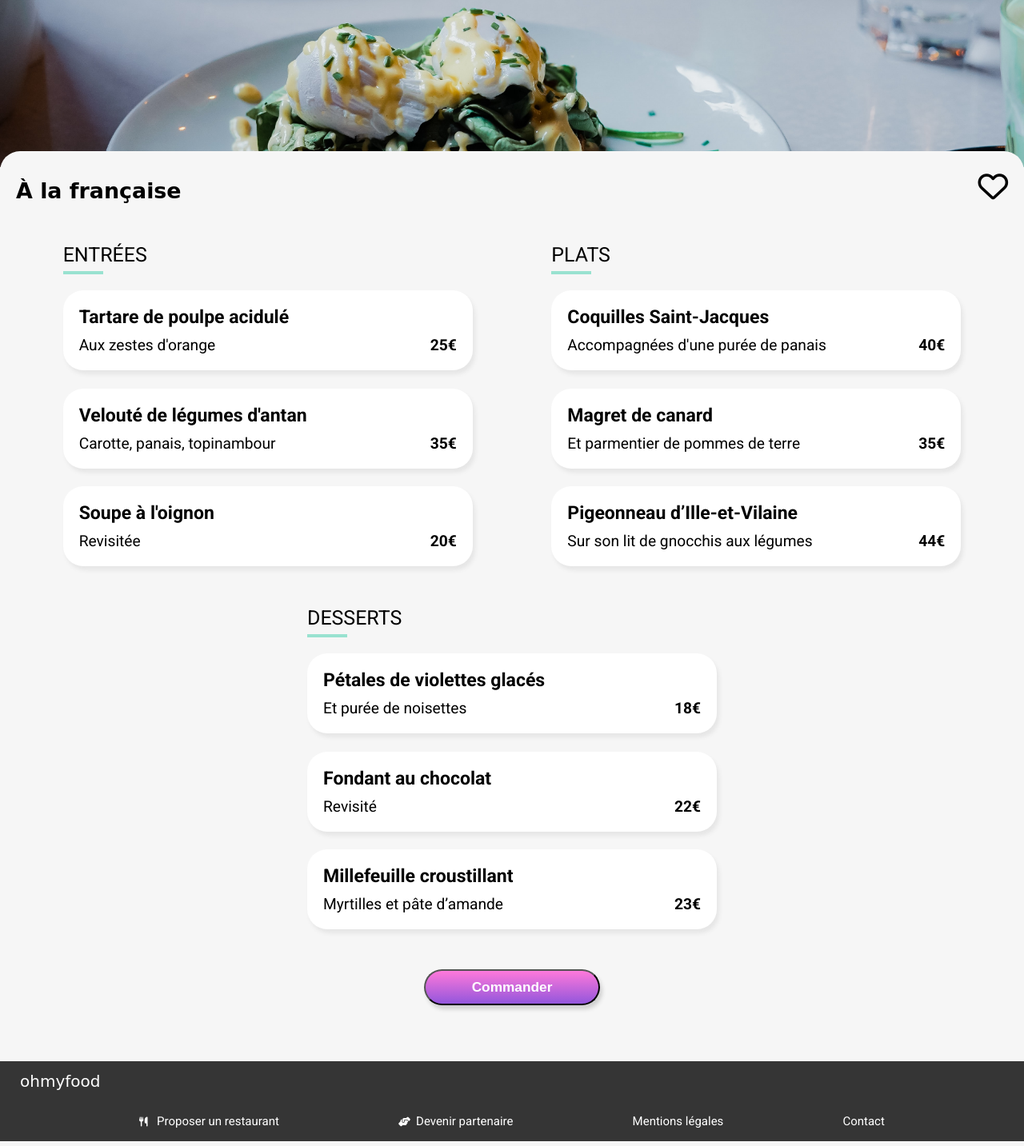
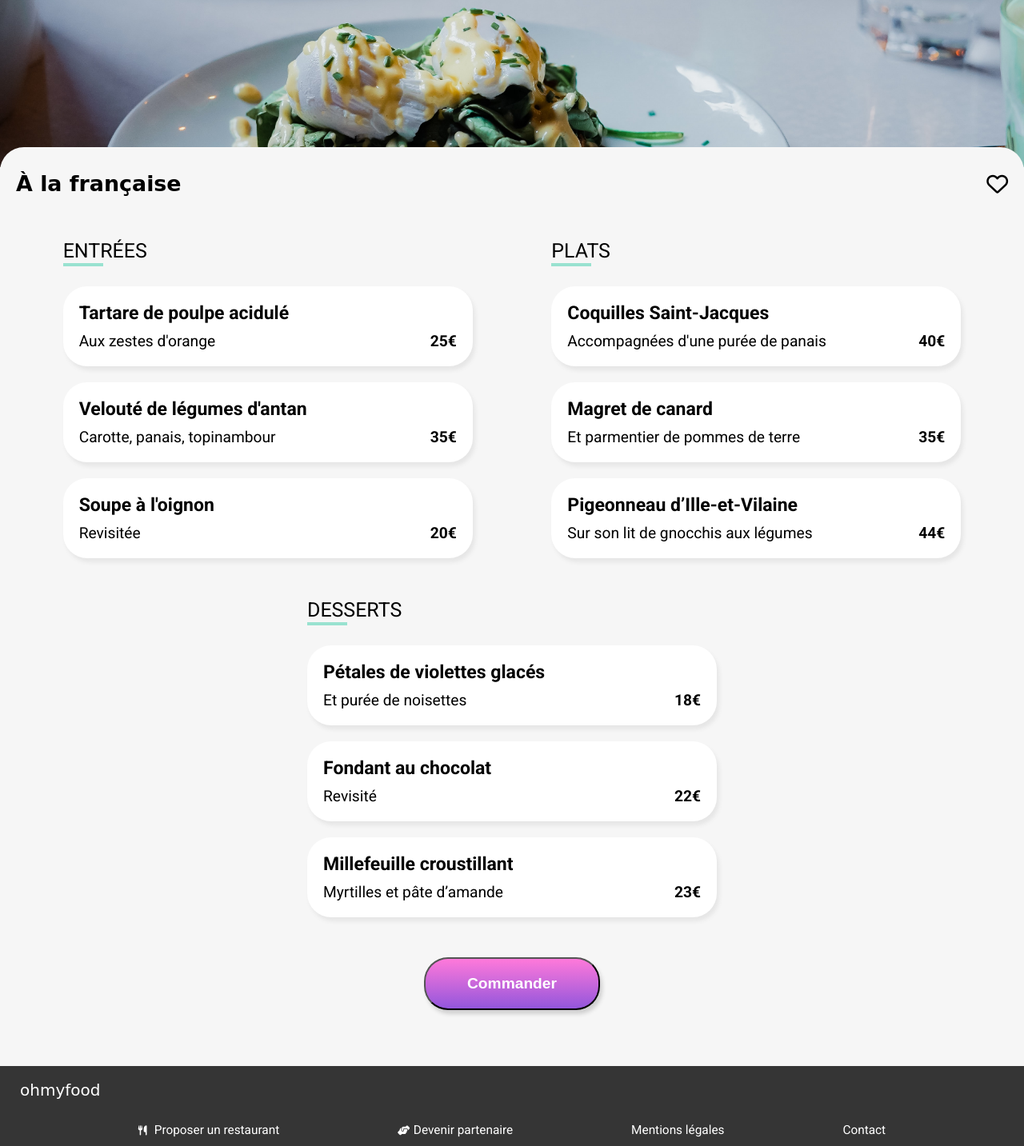
Before and after one commit to PBacle/PaulineBacle_3_25112020, a website: page RESTAURANTS/ALaFrancaise.html in a window 1280 px wide. Shown: the part 101-1534 px from the top of the page at 80% size. Drawn offline with Linux system fonts and the light colour scheme; a web font is replaced by a local one.

Commit message:
sass proofing everything except restaurants.scss in lists

```diff
--- a/scss/base/_base.scss
+++ b/scss/base/_base.scss
@@ -9,13 +9,12 @@ html,body{
 body{
     background: $colour-bkg-primary;
     text-align: center;
-    font-size: 1.2em;
+    font-size: $fontsize-std;
     position:relative
 }
 
 *{
-	margin:0;
-	padding: 0;
+	margin:0;padding: 0;
 }
 
 a{
@@ -28,24 +27,24 @@ ul{
 }
 
 h1{
-    font-size: 1.4em;
-    margin:20px 75px ;
+    font-size: $fontsize-h1;
+    margin:$margin-std $margin-huge ;
 }
 
 h2{
-    font-size: 1.3em;
-    padding-top: 50px;
-    margin-bottom: 30px;
+    font-size: $fontsize-h2;
+    padding-top: $padding-large;
+    margin-bottom: $margin-large;
 }
 
 h3{
-    font-size: 1.2em;
+    font-size: $fontsize-std;
 }
 
 img{
     object-fit: cover;
     width:100%;
-    max-height: 250px;
+    max-height: $img-height;
 }
 
 section:nth-of-type(even){
@@ -54,6 +53,6 @@ section:nth-of-type(even){
 
 section{
     text-align: left;
-    padding:0 20px 0 20px ;
-    min-height: 440px;
+    padding:0 $padding-std 0 $padding-std ;
+    min-height: $section-height;
 }
--- a/scss/components/_buttons.scss
+++ b/scss/components/_buttons.scss
@@ -3,43 +3,41 @@
     display: inline-block;
     color:white;font-weight: bold;
     text-align: center;
-    border-radius: 25px;
-    padding:10px;
+    border-radius: $border-radius-large;
+    padding:$padding-std;
     width:220px;
     @include gradient_PrimtoSecond(false);
-    box-shadow: 3px 5px 5px darken($colour-bkg-primary, 15);
-    font-size: 0.9em;
+    box-shadow: calc(#{$padding-min} - 2px) #{$padding-min} #{$padding-min} darken($colour-bkg-primary, 15);
+    font-size: $fontsize-small;
     position: relative;
     margin-top: 50px;
     margin-bottom: 70px;
 
     &__bg{
         background: white;
-        border-radius: 25px;
+        border-radius: $border-radius-large;
         position: absolute;
         top: 0;right: 0; bottom: 0;left: 0;
         z-index: 1;
         opacity: 0;
-        transition: opacity 250ms ;
+        transition: opacity $animation-dur--medium ;
     }
     &:hover{
-        box-shadow: 4px 6px 6px darken($colour-bkg-primary, 15);
+        box-shadow: calc(#{$padding-min} + 1px) calc(#{$padding-min} + 2px) calc(#{$padding-min} + 2px) darken($colour-bkg-primary, 15);
         & .button__bg, .fas {opacity: 0.25;}
     }
-
 }
 
 .fa-heart{
     cursor:pointer;
     display: inline-block;
-    padding: 0 20px 0 20px;
-    font-size: 1.4em;
+    font-size: $fontsize-icon;
     position:absolute;
-    bottom:2px;right: 0;
+    bottom:0;right: 0;
 &::before{
         position: relative;
         z-index: 1;
-        transition: opacity 600ms;
+        transition: opacity $animation-dur--long;
     }
     &__bg::before{
         @include gradient_PrimtoSecond;
@@ -47,7 +45,7 @@
         -webkit-text-fill-color: transparent;
         opacity: 0;
         position: relative;
-        transition: opacity 600ms;
+        transition: opacity $animation-dur--long;
         z-index: 0;
     }
     &:hover::before {
@@ -63,13 +61,13 @@
 #content ol, #content ul{
     list-style: none;
     & li{
-        box-shadow: 3px 5px 5px  darken(white, 10);
-        border-radius: 25px;
+        box-shadow: calc(#{$padding-min} - 2px) #{$padding-min} #{$padding-min}  darken(white, 10);
+        border-radius: $border-radius-large;
         position: relative;
         z-index: 1;
         background-color: white;
     }
     & li + li {
-        margin-top: 22.5px;
+        margin-top: $margin-std;
     }
 }
--- a/scss/components/lists/_restaurants.scss
+++ b/scss/components/lists/_restaurants.scss
@@ -29,9 +29,9 @@
         }
         @include gt-mobile{
             display: grid;
-            grid-gap : 20px;
+            grid-gap : $padding-std;
             grid-template-columns: 1fr 1fr;
-            margin-bottom: 55px;
+            margin-bottom: calc(#{$header-height} - #{$padding-min});
         }
         & figure{
             height:250px;
@@ -43,7 +43,7 @@
             min-width:100%;
             & img{
                 max-height: calc(100% - 90px);
-                border-radius: 25px 25px 0  0;
+                border-radius: $border-radius-large $border-radius-large 0  0;
             }
             & figcaption{
                 box-sizing: border-box;
@@ -51,11 +51,11 @@
                 max-height: 90px;
                 display: flex;
                 flex-direction: column;
-                padding:15px;
+                padding:$padding-std;
                 position:relative;
                 & .fa-heart{
                     line-height: 60px;
-                    margin: 15px 0px;
+                    margin: $padding-std $padding-std $padding-std 0px ;
                 }
             }
         }
--- a/scss/layouts/_footer.scss
+++ b/scss/layouts/_footer.scss
@@ -4,7 +4,7 @@ footer{
         height:100px;
     }
     background-color: $colour-bkg-secondary;
-    padding: 0 $margin-min 0 $margin-min  ;
+    padding: 0 $padding-std 0 $padding-std  ;
     display: flex;
     flex-direction: column;
     text-align: left;
@@ -17,11 +17,7 @@ footer *{
 footer p{
     @include fontDef($font-logo);
     padding:0 $padding-min 0 $padding-min;
-    line-height: 65px;
-    @include gt-mobile{
-        line-height: 50px;
-/*        text-align: center;*/
-    }
+    line-height: $header-height;
     font-size: $fontsize-logo;
 }
 
@@ -37,21 +33,20 @@ footer ul{
 }
 
 footer li{
-    font-size: 15px;
+    font-size: $fontsize-tiny;
     vertical-align: middle;
 }
 
 
 footer span.fas{
     display: inline-block;
-    width: 12px;
-    line-height: 15px;
-    margin-right: 10px;
-    font-size: 12px;
+    width: $fontsize-tiny;
+    margin-right: $padding-small;
+    font-size: $fontsize-tiny;
 }
 
 footer ul > li + li{
-    margin-top: 10px;
+    margin-top: $padding-small;
     @include gt-mobile{
         margin-top: 0px;
     }
--- a/scss/layouts/_header.scss
+++ b/scss/layouts/_header.scss
@@ -4,10 +4,10 @@ header{
     position: relative;
     height:$header-height;
     max-width: 100%;
-    box-shadow: 0 4px 4px rgba($colour-bkg-secondary, 0.3);
+    box-shadow: 0 #{$padding-min} #{$padding-min} rgba($colour-bkg-secondary, 0.3);
     background-color: white;
     & img{
-        max-width: 165px;
+        max-width: $header-logo-width;
         max-height: 100%;
         margin: auto;
     }
@@ -15,7 +15,7 @@ header{
     & a{
         position:absolute;
         left:0;
-        margin-left: 15px;
+        margin-left: $margin-std;
         font-size: $fontsize-icon;
         line-height: $header-height;
     }
--- a/scss/pages/_index.scss
+++ b/scss/pages/_index.scss
@@ -1,15 +1,15 @@
 #localisation{
-    height:50px;
+    height:$header-height;
     display: flex;
     align-items: center;justify-content: center;
     background: $colour-bkg-primary--darker;
 
     & input[type="text"]{
         font-weight: bold;
-        font-size: 0.9em;
+        font-size: $fontsize-small;
         border:none;
-        margin:0 15px ;
-        width: 130px;
+        margin:0 $margin-std ;
+        width: 150px; /*To improve: should adjust depending on the entry*/
         background: transparent;
     }
     & input[type="submit"]{
@@ -18,9 +18,9 @@
 }
 
 #presentation{
-    height:285px;
     display: flex;flex-direction: column;
     align-items: center;justify-content: center;
+    box-sizing: border-box;
     & h1{
         text-align: center;
     }
@@ -29,13 +29,14 @@
         color: lighten(black, 30);
     }
     @include gt-mobile{
-        width: calc(100% - 320px - 80px);
+        width: calc(100% - #{$section-width-min});
     }
 }
 
 #fonctionnement{
     @include gt-mobile{
-        width: 320px;
-        position: absolute;right:0px;top:110px;
+        box-sizing: border-box;
+        width: $section-width-min;
+        position: absolute;right:0px;top:calc(#{$header-height} + #{$header-height});
     }
 }
--- a/scss/pages/_restaurants.scss
+++ b/scss/pages/_restaurants.scss
@@ -4,15 +4,18 @@ form{
         margin:0;
         display: flex;
         justify-content: space-between;
-        align-items: flex-end;
+        align-items: flex-start;
         position:relative;
-        height: 65px;
-        margin-top: -25px;
+        height: calc(#{$header-height} - #{$border-radius-large});
+        margin-top: -$border-radius-large;
         background: $colour-bkg-primary;
-        padding: 0 20px 0 20px ;
-        border-radius: 25px 25px  0 0 ;
-        & span{
+        padding: $border-radius-large $padding-std $padding-min $padding-std ;
+        border-radius: $border-radius-large $border-radius-large  0 0 ;
+        & span.fa-heart{
             font-size:$fontsize-icon-medium;
+            margin-right: $padding-std;
+            margin-bottom: $padding-min;
+            font-size: inherit;
         }
     }
     & div{
--- a/scss/utils/_mixins.scss
+++ b/scss/utils/_mixins.scss
@@ -1,3 +1,13 @@
+/*COLORS*/
+@mixin gradient_PrimtoSecond($NoReverse: true,$angle: 180deg){
+    @if $NoReverse{
+        background: linear-gradient($angle, $colour-primary, $colour-secondary);
+    }@else{
+        background: linear-gradient($angle, $colour-secondary, $colour-primary);
+    }
+}
+
+/*FONTS*/
 @mixin fontDef($fontName: $font-main) {
     @if ($fontName == $font-main) {
         font-family:  $font-main, sans-serif;
@@ -6,25 +16,19 @@
     }
 }
 
-@mixin gradient_PrimtoSecond($NoReverse: true,$angle: 180deg){
-    @if $NoReverse{
-        background: linear-gradient($angle, $colour-primary, $colour-secondary);
-    }@else{
-        background: linear-gradient($angle, $colour-secondary, $colour-primary);
+/*LAYOUT*/
+@mixin partial_underlining($partial-underlining: $title-partial-underlining){
+    & span{
+        position: absolute;
+        left:0;right:calc(100% - #{$partial-underlining});
+        bottom:-#{$padding-min};
+        border-bottom: #{$underlining} solid $colour-tertary ;
     }
 }
 
+/*SCREEN RESOLUTION*/
 @mixin gt-mobile {
     @media screen and (min-width: map-get($breakpoints, mobile)){
         @content;
     }
   }
-
-  @mixin partial_underlining($partial-underlining: $title-partial-underlining){
-    & span{
-        position: absolute;
-        left:0;right:calc(100% - #{$partial-underlining});
-        bottom:-10px;
-        border-bottom: 4px solid $colour-tertary ;
-    }
-}
--- a/scss/utils/_variables.scss
+++ b/scss/utils/_variables.scss
@@ -11,27 +11,51 @@ $colour-bkg-item:white;
 /*FONTS*/
 $font-logo:Shrikhand;
 $font-main:Roboto;
+
+$fontsize-tiny: 0.8em;
+$fontsize-small: 1em;
+$fontsize-std:1.2em;
+$fontsize-h2:1.3em;
+$fontsize-h1:1.4em;
+
 $fontsize-icon:1.3em;
 $fontsize-icon-medium:1em;
 $fontsize-icon-small:0.7em;
+
 $fontsize-logo:20px;
 
 /*LAYOUT*/
 $title-partial-underlining:2em;
+$underlining:4px;
 
+$section-width-min:360px;
+$section-height:440px;
+$img-height:250px;
+$footer-height-small:100px;
 $footer-height:200px;
 $header-height:60px;
+$header-logo-width:165px;
 $menu-item-button-size:100px;
+
+$ol-counter-height:25; /*px*/
 $line-height:25px;
 
 $border-radius-std:20px;
-$margin-min:20px;
+$border-radius-large:30px;
+
+$margin-std:20px;
+$margin-large:30px;
+$margin-huge:75px;
+
 $padding-min:5px;
+$padding-small:10px;
 $padding-std:20px;
+$padding-large:50px;
 
 /*ANIMATION*/
-$animation-dur--short:150ms;
-$animation-dur--long:300ms;
+$animation-dur--medium:300ms;
+$animation-dur--short:$animation-dur--medium / 2;
+$animation-dur--long:2*$animation-dur--medium;
 
 /*SCREEN RESOLUTION*/
 $breakpoints: (
```
Also changed, not shown: scss/components/lists/_general.scss (+10 -10 lines), scss/components/lists/_menu.scss (+4 -4 lines), css/style.css, 1 other file.
